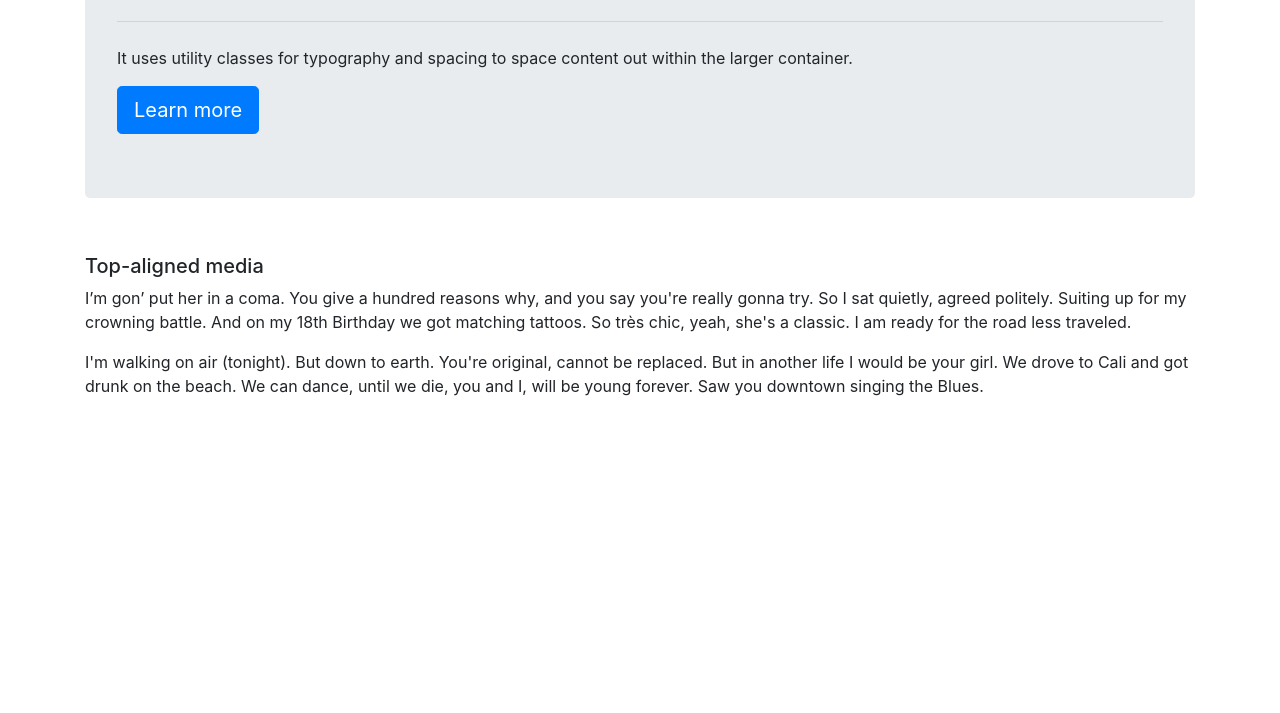
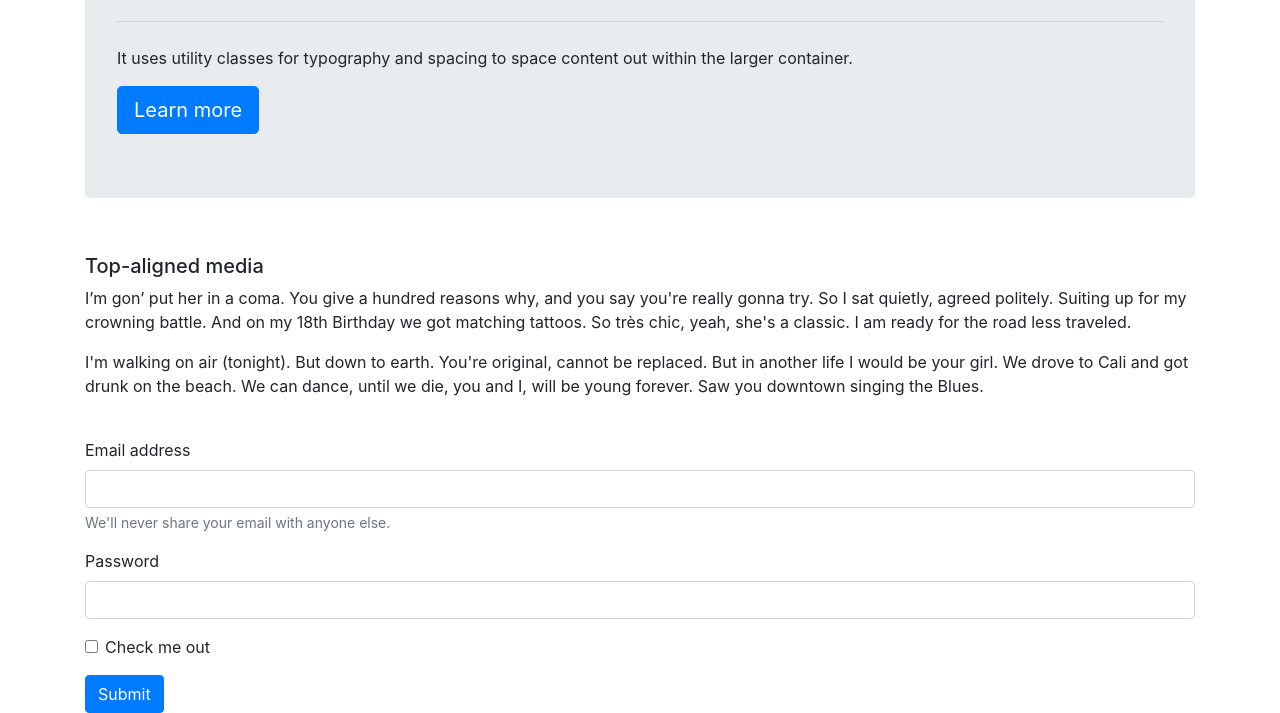
Before and after one commit to EngrDanish07/deployment, a plain HTML site: page index.html in a window 1280 px wide. Shown: the part 282-995 px from the top of the page. Before the commit the page ends 800 px from the top, so only its background shows below. Drawn offline with nearby package versions, Linux system fonts and the light colour scheme.

Commit message:
Added Form

```diff
--- a/index.html
+++ b/index.html
@@ -69,6 +69,25 @@
             </div>
           </div>
     </div>
+    <br>
+    <div class="container">
+      <form>
+        <div class="form-group">
+          <label for="exampleInputEmail1">Email address</label>
+          <input type="email" class="form-control" id="exampleInputEmail1" aria-describedby="emailHelp">
+          <small id="emailHelp" class="form-text text-muted">We'll never share your email with anyone else.</small>
+        </div>
+        <div class="form-group">
+          <label for="exampleInputPassword1">Password</label>
+          <input type="password" class="form-control" id="exampleInputPassword1">
+        </div>
+        <div class="form-group form-check">
+          <input type="checkbox" class="form-check-input" id="exampleCheck1">
+          <label class="form-check-label" for="exampleCheck1">Check me out</label>
+        </div>
+        <button type="submit" class="btn btn-primary">Submit</button>
+      </form>
+    </div>
     <!-- Optional JavaScript; choose one of the two! -->
 
     <!-- Option 1: jQuery and Bootstrap Bundle (includes Popper) -->
```
